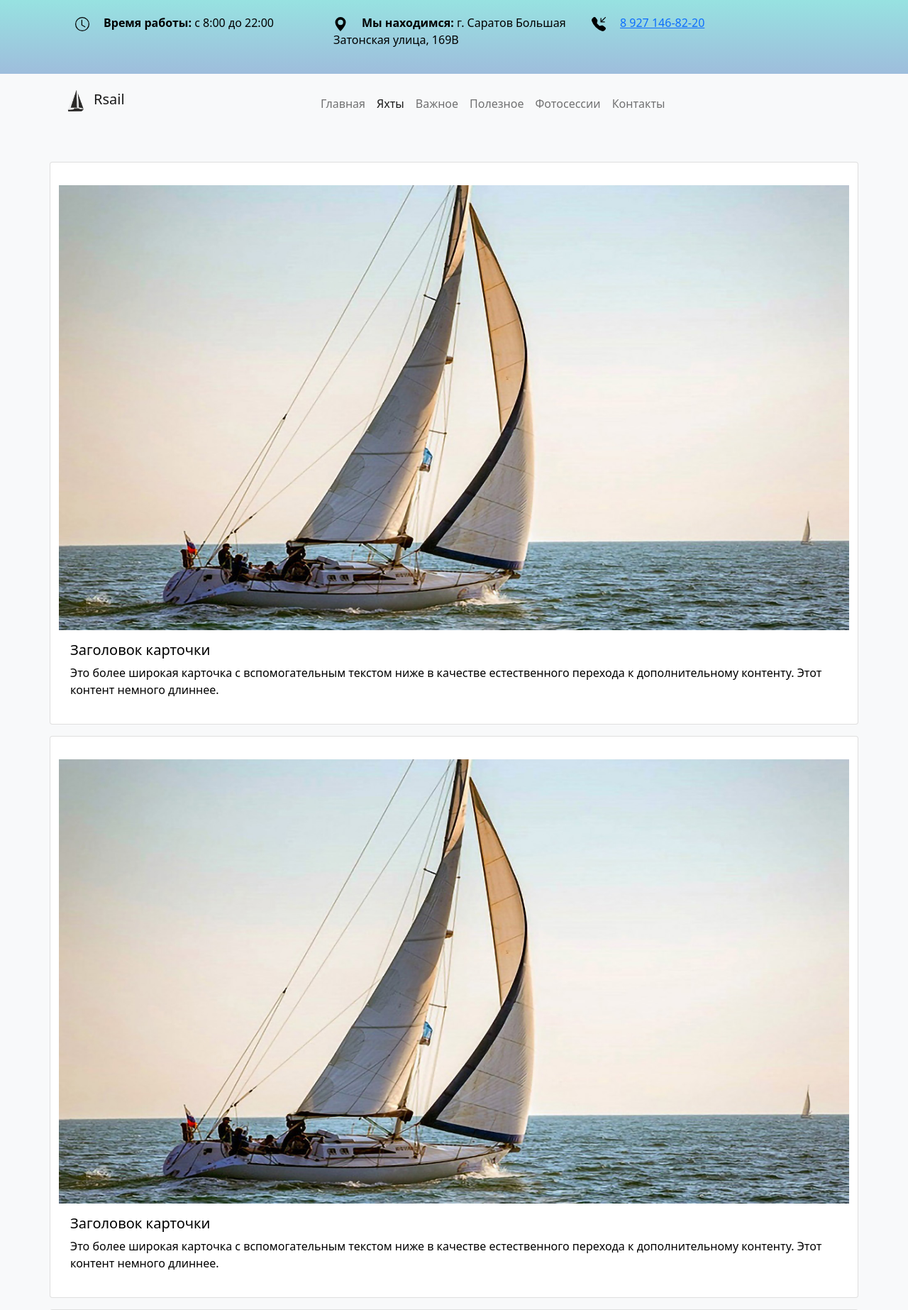
After one commit to danatoz/Sail, a PHP site: page /yachts.html in a window 1280 px wide. The commit adds this page. Shown: the top 1846 px of the page at 71% size. Run offline with PHP 8.4, Linux system fonts and the light colour scheme.

Commit message:
06.05.2021
Добавлены мета-теги, созданы остальные страницы

```diff
--- a/css/style.css
+++ b/css/style.css
@@ -23,6 +23,19 @@ html {
 
 .textBlock h2 {
   line-height: 0.8;
+}
+
+nav div a img {
+  margin: 10px;
+  width: 30px;
+}
+
+nav div button a img {
+  width: 30px;
+}
+
+.callMe {
+  margin-right: 30px;
 }
 
 .review img {
@@ -80,6 +93,14 @@ html {
   margin-bottom: 40px;
 }
 
+.contactInfo {
+  background: linear-gradient(to top, #9ebddc, #97e2e1);
+}
+
+.contactInfo .row {
+  margin: 0 auto;
+}
+
 .contactInfo .row .col {
   padding-top: 20px;
   padding-bottom: 20px;
@@ -90,7 +111,17 @@ html {
 }
 
 .contactInfo .row .col img {
-  padding-right: 20px;
+  margin-right: 20px;
+  width: 20px;
+}
+
+content div {
+  padding-top: 20px;
+  padding-bottom: 20px;
+}
+
+content div .card img {
+  padding-top: 12px;
 }
 
 @media (max-width: 576px) {
--- a/sass/style.scss
+++ b/sass/style.scss
@@ -20,10 +20,31 @@ html {
     top: 47%;
     text-align: center;
     opacity: 0.7;
-    & h1 {}
     & h2 {
         line-height: 0.8;
     }
+}
+
+nav {
+    & div {
+        & a {
+            & img {
+                margin: 10px;
+                width: 30px;
+            }
+        }
+        & button {
+            & a {
+                & img {
+                    width: 30px;
+                }
+            }
+        }
+    }
+}
+
+.callMe {
+    margin-right: 30px;
 }
 
 .review {
@@ -81,7 +102,9 @@ html {
 }
 
 .contactInfo {
+    background: linear-gradient(to top, #9ebddc, #97e2e1);
     & .row {
+        margin: 0 auto;
         & .col {
             padding-top: 20px;
             padding-bottom: 20px;
@@ -89,7 +112,20 @@ html {
                 font-weight: bold;
             }
             & img {
-                padding-right: 20px;
+                margin-right: 20px;
+                width: 20px;
+            }
+        }
+    }
+}
+
+content {
+    & div {
+        padding-top: 20px;
+        padding-bottom: 20px;
+        & .card {
+            & img {
+                padding-top: 12px;
             }
         }
     }
--- /dev/null
+++ b/yachts.html
@@ -0,0 +1,125 @@
+<!DOCTYPE html>
+<html lang="ru">
+
+<head>
+    <!-- Обязательные метатеги -->
+    <meta charset="utf-8" />
+    <meta name="viewport" content="width=device-width, initial-scale=1" />
+    <!--Мета для индескирование сайта-->
+    <!--<base href="https://www.rsail.ru/">-->
+    <meta name="description" content="">
+    <meta name="keywords" content="аренда яхты саратов,
+    яхта с капитаном,
+    аренда теплохода,
+    аренда парусной яхты,
+    аренда яхты в саратове,
+    аренда парусной яхты в саратове,
+    аренда парохода в саратове,
+    прогулка по Волге">
+    <meta name="robots" content="index">
+    <meta name="Revisit" content="1">
+    <!--Требуется подтвердить права доступа владельцу сайта-->
+    <meta name="google-site-verification" content="">
+    <meta name="yandex-verification" content="">
+
+    <!-- Bootstrap CSS -->
+    <link href="bootstrap/css/bootstrap.min.css" rel="stylesheet" />
+    <link rel="stylesheet" href="css/style.css" />
+    <link rel="icon" href="img/ico/favicon.png" type="image/png">
+    <title>RSail Аренда яхт - Наши яхты</title>
+</head>
+
+<body>
+    <div>
+        <header>
+            <div class="contactInfo">
+                <div class="row container">
+                    <div class="col">
+                        <p><img src="img/ico/clock.svg" alt=""><span>Время работы: </span>с 8:00 до 22:00</p>
+                    </div>
+                    <div class="col">
+                        <p><img src="img/ico/geo-alt-fill.svg" alt=""><span>Мы находимся: </span>г. Саратов Большая Затонская улица, 169В</p>
+                    </div>
+                    <div class="col">
+                        <p>
+                            <img src="img/ico/telephone-inbound-fill.svg" alt=""><a href="tel:89271468220">8 927 146-82-20</a>
+                        </p>
+                    </div>
+                </div>
+                </svg>
+            </div>
+            <nav class="navbar navbar-expand-lg navbar-light bg-light" id="navbar-example">
+                <div class="container">
+                    <a class="navbar-brand h1" href="index.html"><img src="img/ico/pngegg.png" alt="">Rsail</a>
+                    <button class="navbar-toggler callMe" type="button">
+                      <a href="tel:89271468220"><img src="img/ico/telephone-inbound-fill.svg" alt=""></a>
+                    </button>
+                    <button class="navbar-toggler" type="button" data-bs-toggle="collapse" data-bs-target="#navbarNavAltMarkup" aria-controls="navbarNavAltMarkup" aria-expanded="false" aria-label="Toggle navigation">
+              <span class="navbar-toggler-icon"></span>
+            </button>
+                    <div class="collapse navbar-collapse" id="navbarNavAltMarkup">
+                        <div class="navbar-nav">
+                            <a class="nav-link" href="index.html">Главная</a>
+                            <a class="nav-link active" aria-current="page" href="yachts.html">Яхты</a>
+                            <a class="nav-link" href="important.html">Важное</a>
+                            <a class="nav-link" href="useful.html">Полезное</a>
+                            <a class="nav-link" href="photoshoot.html">Фотосессии</a>
+                            <a class="nav-link" href="contact.html">Контакты</a>
+                        </div>
+                    </div>
+                </div>
+            </nav>
+        </header>
+        <content>
+            <div class="container">
+                <div class="row">
+                    <div class="card mb-3">
+                        <img src="img/slider_1.jpg" class="card-img-top" alt="...">
+                        <div class="card-body">
+                            <h5 class="card-title">Заголовок карточки</h5>
+                            <p class="card-text">Это более широкая карточка с вспомогательным текстом ниже в качестве естественного перехода к дополнительному контенту. Этот контент немного длиннее.</p>
+                        </div>
+                    </div>
+                    <div class="card mb-3">
+                        <img src="img/slider_1.jpg" class="card-img-top" alt="...">
+                        <div class="card-body">
+                            <h5 class="card-title">Заголовок карточки</h5>
+                            <p class="card-text">Это более широкая карточка с вспомогательным текстом ниже в качестве естественного перехода к дополнительному контенту. Этот контент немного длиннее.</p>
+                        </div>
+                    </div>
+                    <div class="card mb-3">
+                        <img src="img/slider_1.jpg" class="card-img-top" alt="...">
+                        <div class="card-body">
+                            <h5 class="card-title">Заголовок карточки</h5>
+                            <p class="card-text">Это более широкая карточка с вспомогательным текстом ниже в качестве естественного перехода к дополнительному контенту. Этот контент немного длиннее.</p>
+                        </div>
+                    </div>
+                    <div class="card mb-3">
+                        <img src="img/slider_1.jpg" class="card-img-top" alt="...">
+                        <div class="card-body">
+                            <h5 class="card-title">Заголовок карточки</h5>
+                            <p class="card-text">Это более широкая карточка с вспомогательным текстом ниже в качестве естественного перехода к дополнительному контенту. Этот контент немного длиннее.</p>
+                        </div>
+                    </div>
+
+                </div>
+            </div>
+        </content>
+        <footer class="footer mt-auto py-3 bg-dark bottom-0">
+            <div class="container">
+                <div class="row">
+                    <div class="col">
+                        <span class="text-muted">Разработано: <a href="mailto:gulyaev.ed.v@gmail.com">gulyaev.ed.v@gmail.com</a></span>
+                    </div>
+                    <div class="col">
+                        <span class="text-muted">&copy; Авторское право 2021
+                <a href="https://www.rsail.ru">RSail</a></span
+              >
+            </div>
+          </div>
+        </div>
+        </footer>
+    </div>
+    <script src="bootstrap/js/bootstrap.min.js"></script>
+  </body>
+</html>
```
Also changed, not shown: contact.html (added, +107 -0 lines), important.html (added, +93 -0 lines), index.html (+30 -12 lines), photoshoot.html (added, +93 -0 lines), useful.html (added, +93 -0 lines), img/ico/favicon.png (added), img/ico/favicon.svg (added), img/ico/pngegg — копия.png (added), img/ico/pngegg.png (added), 1 other file.
